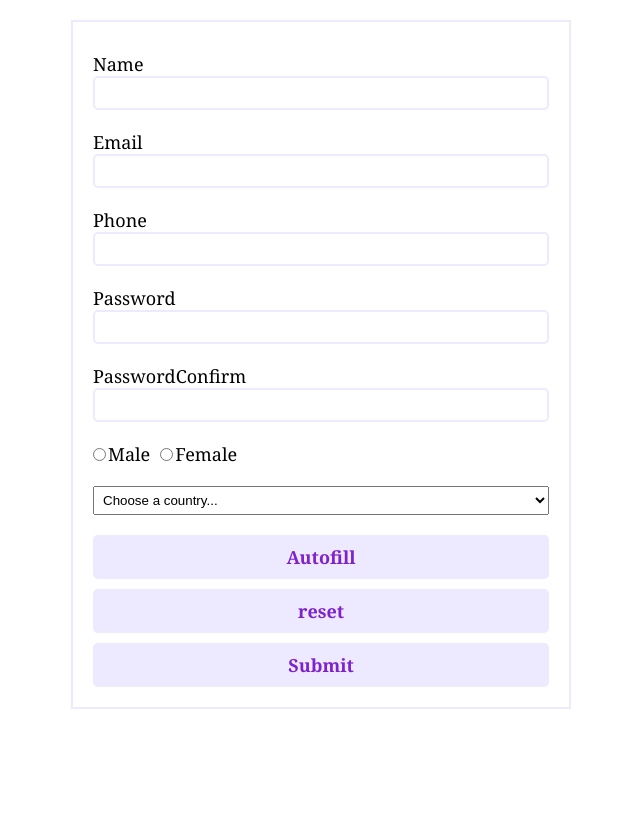
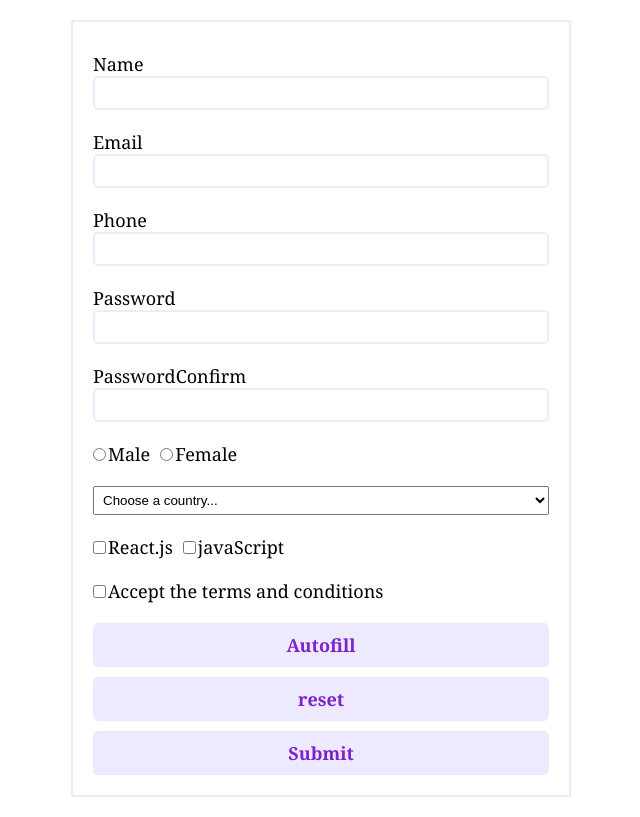
Before and after one commit to Soheiljafarnejad/Form-App, a React (Create React App) app: page / in a window 1280 px wide. Shown: the whole page, without its empty margins (319-959 px from the left). Built offline with nearby package versions, Linux system fonts and the light colour scheme.

Commit message:
checkBox

```diff
--- a/src/Form/Form.js
+++ b/src/Form/Form.js
@@ -5,8 +5,16 @@ import { useState } from "react";
 import Input from "../common/Input";
 import RadioInput from "../common/RadioInput";
 import SelectOption from "../common/SelectOption";
+import TermsBox from "../common/TermsBox";
+import CheckBox from "../common/CheckBox";
 
 const Form = () => {
+
+  const checkBoxOptions = [
+    { label: "React.js", value: "react" },
+    { label: "javaScript", value: "js" },
+  ];
+
   const radioOptions = [
     { label: "Male", value: "male" },
     { label: "Female", value: "female" },
@@ -29,6 +37,8 @@ const Form = () => {
     password: "Soheil@1",
     passwordConfirm: "Soheil@1",
     country: "IR",
+    interest: ["react"],
+    terms: true,
   };
 
   const initialValues = {
@@ -39,6 +49,8 @@ const Form = () => {
     password: "",
     passwordConfirm: "",
     country: "",
+    interest: [],
+    terms: false,
   };
 
   const onSubmit = (values) => {
@@ -74,6 +86,11 @@ const Form = () => {
       .oneOf([yup.ref("password"), null], "Passwords must match")
       .required("Password Confirm is require"),
     country: yup.string().required("country is require"),
+    interest: yup.array().min(1).required("select one interest"),
+    terms: yup
+      .boolean()
+      .oneOf([true], "Must Accept Terms and Conditions")
+      .required("Must Accept Terms and Conditions"),
   });
 
   const formik = useFormik({
@@ -142,6 +159,20 @@ const Form = () => {
           className={`${style.formControl} ${style.select}`}
         />
 
+        <CheckBox
+          name="interest"
+          options={checkBoxOptions}
+          formik={formik}
+          className={`${style.formControl} ${style.radio}`}
+        />
+
+        <TermsBox
+          name="terms"
+          label="Accept the terms and conditions"
+          formik={formik}
+          className={`${style.formControl} ${style.radio}`}
+        />
+
         <button
           className={style.btn}
           type="button"
--- /dev/null
+++ b/src/common/CheckBox.js
@@ -0,0 +1,27 @@
+import React from "react";
+const CheckBox = ({ formik, className, name, options }) => {
+  return (
+    <div className={className}>
+      {options.map((item) => {
+        return (
+          <React.Fragment key={item.value}>
+            <input
+              type="checkbox"
+              id={item.value}
+              name={name}
+              value={item.value}
+              onChange={formik.handleChange}
+              checked={formik.values[name].includes(item.value)}
+            />
+            <label htmlFor={name}>{item.label}</label>
+            {formik.errors[name] && formik.touched[name] && (
+              <span className="error">{formik.errors[name]}</span>
+            )}
+          </React.Fragment>
+        );
+      })}
+    </div>
+  );
+};
+
+export default CheckBox;
--- /dev/null
+++ b/src/common/TermsBox.js
@@ -0,0 +1,20 @@
+const TermsBox = ({ className, formik, name, label }) => {
+  return (
+    <div className={className}>
+      <input
+        type="checkbox"
+        id={name}
+        name={name}
+        value={!formik.values[name]}
+        {...formik.getFieldProps(name)}
+        checked={formik.values[name]}
+      />
+      <label htmlFor={name}>{label}</label>
+      {formik.errors[name] && formik.touched[name] && (
+        <span className="error">{formik.errors[name]}</span>
+      )}
+    </div>
+  );
+};
+
+export default TermsBox;
```
